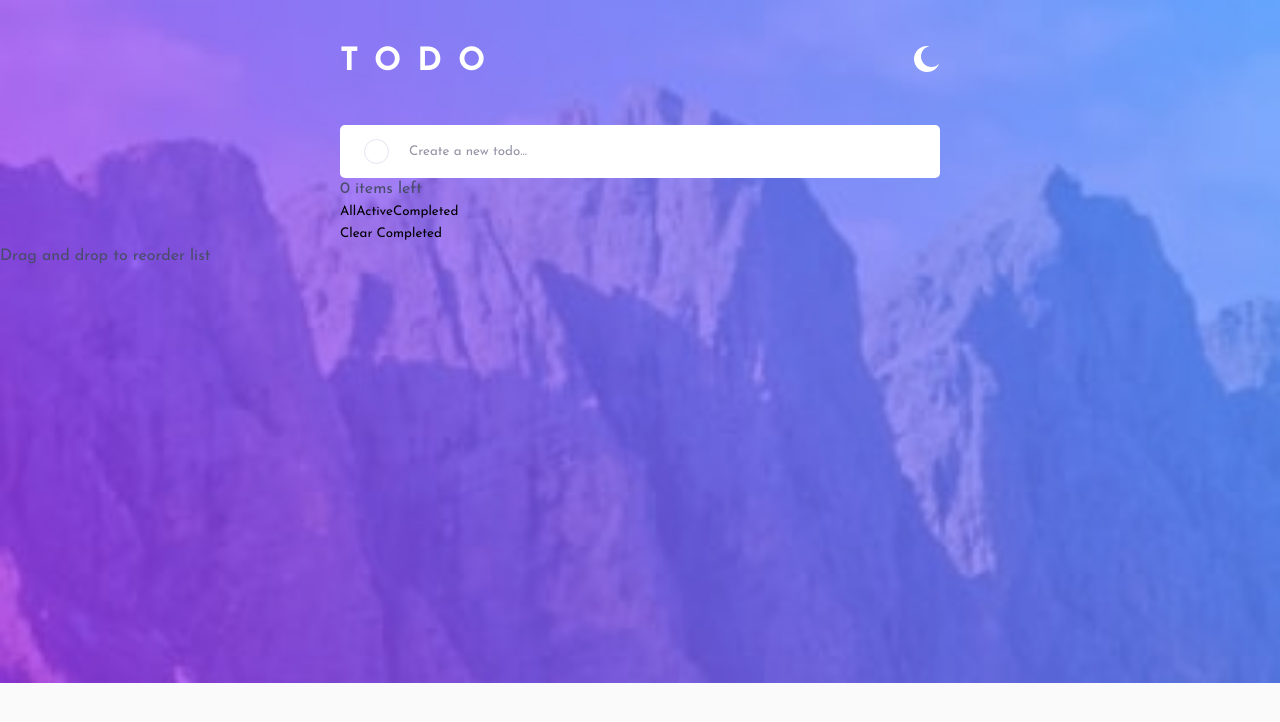
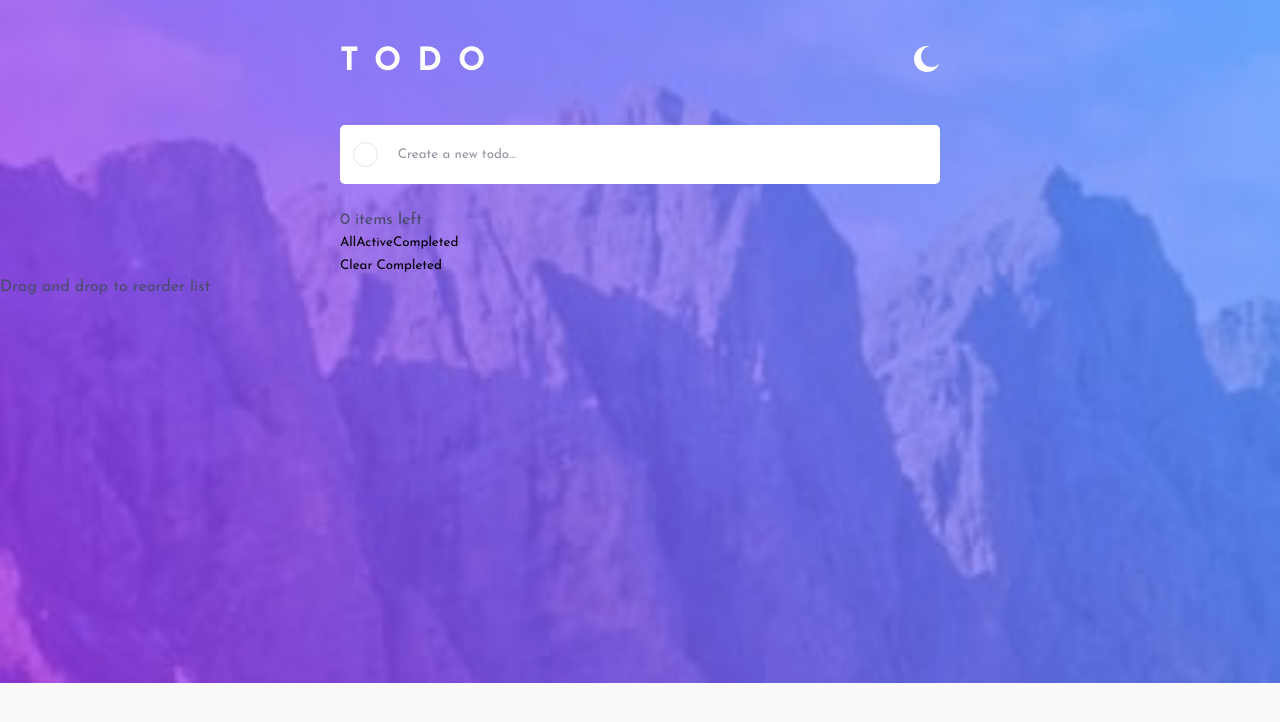
Before and after one commit to JorgeAMendoza/react-to-do, a React (Create React App) app: page / in a window 1280 px wide. Shown: the top 722 px of the page. Built offline with nearby package versions, Linux system fonts and the light colour scheme.

Commit message:
adjusted padding for new task

```diff
--- a/src/components/TodoList/TodoDisplay/TodoDisplay.tsx
+++ b/src/components/TodoList/TodoDisplay/TodoDisplay.tsx
@@ -1,6 +1,7 @@
 import { ToDo } from './Todo';
 import { TodoFilter } from './TodoFilter';
 import { TodoDisplayProps } from '../../../types/TodoProps/todo-display-props';
+import { TodoDisplayStyled } from '../../../styles/TodoList/TodoDisplay.styled';
 
 export const TodoDisplay = ({
   todoList,
@@ -10,7 +11,7 @@ export const TodoDisplay = ({
   updateTodoStatus,
 }: TodoDisplayProps) => {
   return (
-    <section>
+    <TodoDisplayStyled>
       <ul>
         {todoList.map((item) => (
           <ToDo
@@ -28,6 +29,6 @@ export const TodoDisplay = ({
         clearCompleted={clearCompleted}
         setFilter={setFilter}
       />
-    </section>
+    </TodoDisplayStyled>
   );
 };
--- a/src/styles/TodoList/NewTodo/NewTask.styled.ts
+++ b/src/styles/TodoList/NewTodo/NewTask.styled.ts
@@ -2,7 +2,7 @@ import styled from 'styled-components';
 
 export const StyledNewTask = styled.div`
   background-color: ${({ theme }) => theme.todo.backgroundColor};
-  padding: 0.4em 1.5em;
+  padding: 0.6em 0.8em;
   border-radius: 5px;
 
   form {
--- a/src/styles/TodoList/Todo/Todo.styled.ts
+++ b/src/styles/TodoList/Todo/Todo.styled.ts
@@ -11,6 +11,10 @@ export const TodoStyled = styled.li<TodoStyledProps>`
   gap: 2rem;
   align-items: center;
   border-bottom: 1px solid ${({ theme }) => theme.todo.borderColor};
+
+  &:first-child {
+    border-radius: 5px 5px 0 0;
+  }
 
   p {
     font-size: 1.6rem;
--- /dev/null
+++ b/src/styles/TodoList/TodoDisplay.styled.ts
@@ -0,0 +1,5 @@
+import styled from 'styled-components';
+
+export const TodoDisplayStyled = styled.section`
+  margin-top: 2.5rem;
+`;
```
